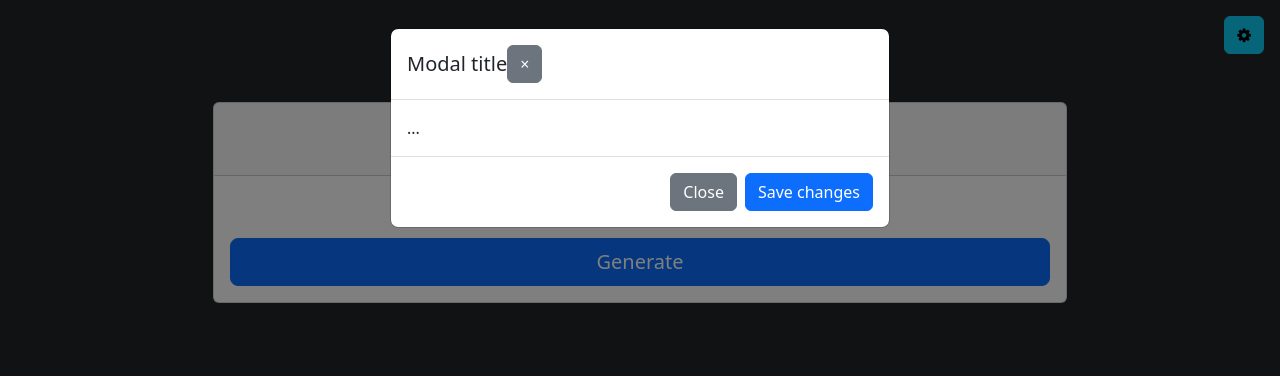
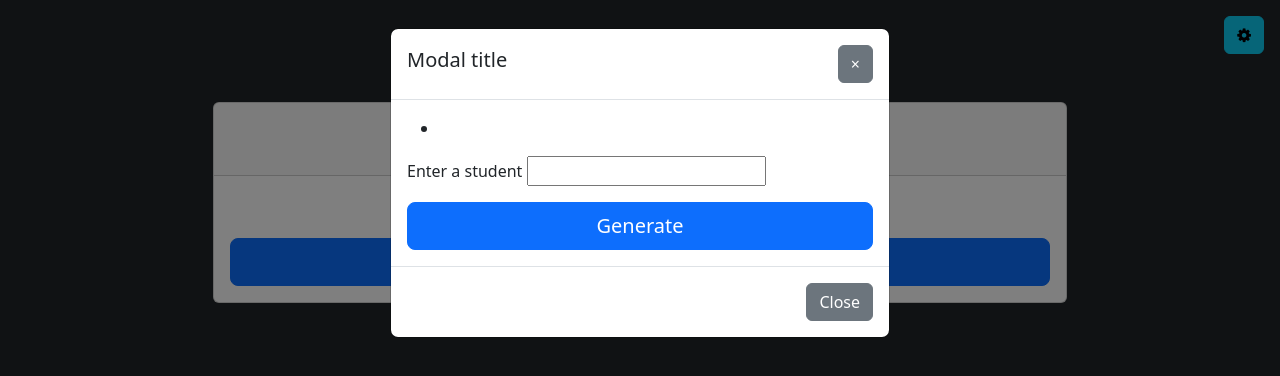
Before and after one commit to egannod/partner_generator, a plain HTML site: page index.html in a window 1280 px wide. Both pictures are taken after a click on the button 1244 px from the left and 35 px from the top of the page. Drawn offline with nearby package versions, Linux system fonts and the light colour scheme.

Commit message:
Clean up modal

```diff
--- a/index.html
+++ b/index.html
@@ -32,17 +32,26 @@
         <div class="modal-dialog" role="document">
             <div class="modal-content">
                 <div class="modal-header">
-                    <h5 class="modal-title" id="exampleModalLabel">Modal title</h5>
-                    <button type="button" class="close btn btn-secondary btnCloseModal" aria-label="Close">
-                        <span aria-hidden="true">&times;</span>
-                    </button>
+                    <div class="d-flex justify-content-between col-12">
+                        <h5 class="modal-title" id="exampleModalLabel">Modal title</h5>
+                        <button type="button" class="close btn btn-secondary btnCloseModal" aria-label="Close">
+                            <span aria-hidden="true">&times;</span>
+                        </button>
+                    </div>
                 </div>
                 <div class="modal-body">
-                    ...
+                    <ul>
+                        <li></li>
+                    </ul>
+                    <form>
+                        <label for="txtStudent">Enter a student</label>
+                        <input id="txtStudent">
+                        <br>
+                        <button class="btn btn-primary btn-lg mt-3 col-12" type="button">Generate</button>
+                    </form>
                 </div>
                 <div class="modal-footer">
                     <button type="button" class="btn btn-secondary btnCloseModal">Close</button>
-                    <button type="button" class="btn btn-primary">Save changes</button>
                 </div>
             </div>
         </div>
```
